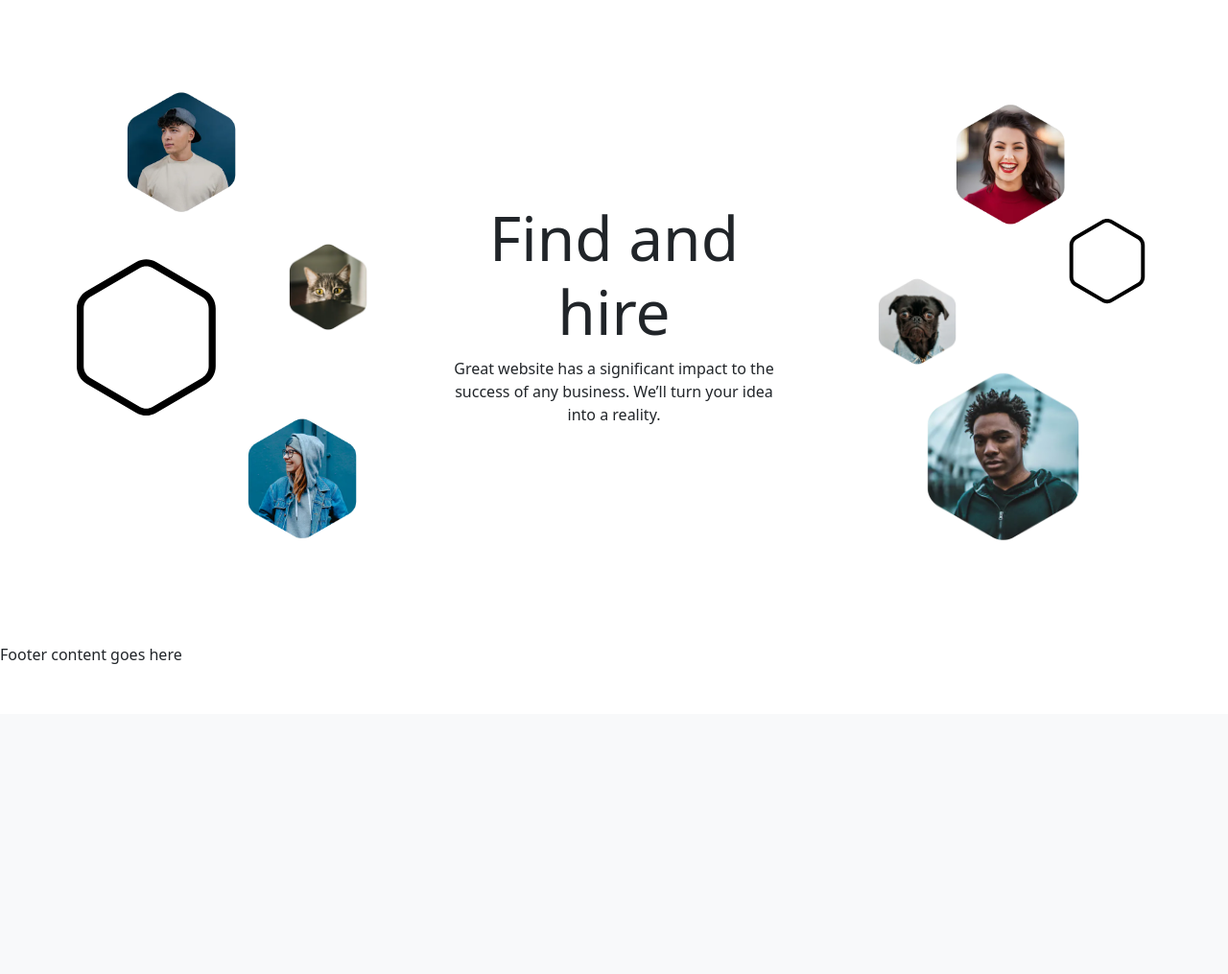
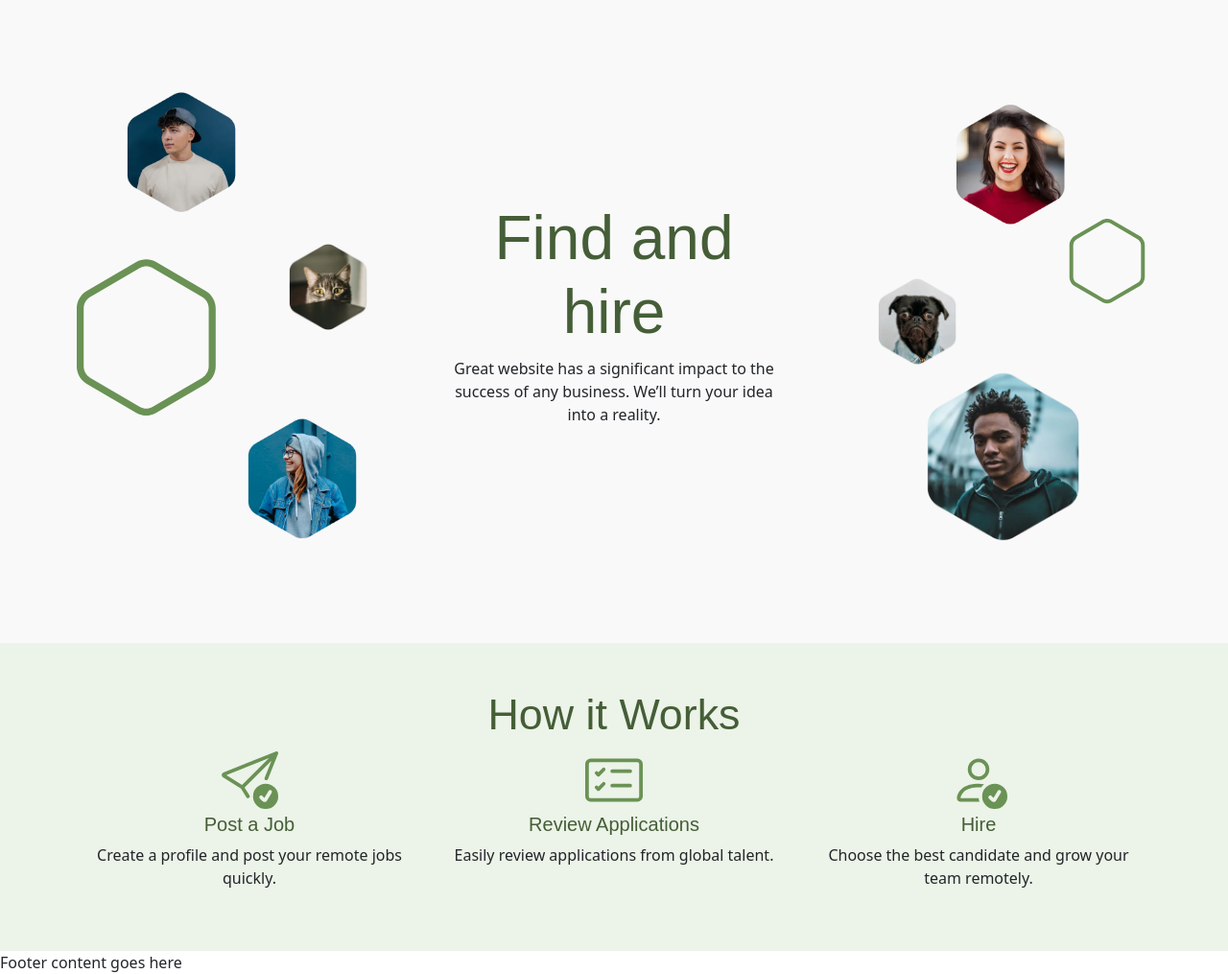
Before and after one commit to patrickhladun/remote-forge, a Django app: page / in a window 1280 px wide. Shown: the part 56-1071 px from the top of the page at 96% size. Before the commit the page ends 748 px from the top, so only its background shows below. Run offline with Django 5.2, Linux system fonts and the light colour scheme; some libraries are stand-ins or nearby versions.

Commit message:
feat: add and style how it works section

```diff
--- a/apps/base/templates/base/home.html
+++ b/apps/base/templates/base/home.html
@@ -43,6 +43,51 @@
       </div>
     </div>
   </section>
-
+  <section class="bg-brand-100 py-5">
+    <div class="container how-it-works">
+      <h2>How it Works</h2>
+      <div class="row">
+        <div class="col-lg-4">
+          <div>
+            <svg xmlns="http://www.w3.org/2000/svg" width="16" height="16" fill="currentColor" class="bi bi-send-check"
+              viewBox="0 0 16 16">
+              <path
+                d="M15.964.686a.5.5 0 0 0-.65-.65L.767 5.855a.75.75 0 0 0-.124 1.329l4.995 3.178 1.531 2.406a.5.5 0 0 0 .844-.536L6.637 10.07l7.494-7.494-1.895 4.738a.5.5 0 1 0 .928.372zm-2.54 1.183L5.93 9.363 1.591 6.602z" />
+              <path
+                d="M16 12.5a3.5 3.5 0 1 1-7 0 3.5 3.5 0 0 1 7 0m-1.993-1.679a.5.5 0 0 0-.686.172l-1.17 1.95-.547-.547a.5.5 0 0 0-.708.708l.774.773a.75.75 0 0 0 1.174-.144l1.335-2.226a.5.5 0 0 0-.172-.686" />
+            </svg>
+          </div>
+          <h3 class="h5">Post a Job</h3>
+          <p>Create a profile and post your remote jobs quickly.</p>
+        </div>
+        <div class="col-lg-4">
+          <div>
+            <svg xmlns="http://www.w3.org/2000/svg" width="16" height="16" fill="currentColor"
+              class="bi bi-card-checklist" viewBox="0 0 16 16">
+              <path
+                d="M14.5 3a.5.5 0 0 1 .5.5v9a.5.5 0 0 1-.5.5h-13a.5.5 0 0 1-.5-.5v-9a.5.5 0 0 1 .5-.5zm-13-1A1.5 1.5 0 0 0 0 3.5v9A1.5 1.5 0 0 0 1.5 14h13a1.5 1.5 0 0 0 1.5-1.5v-9A1.5 1.5 0 0 0 14.5 2z" />
+              <path
+                d="M7 5.5a.5.5 0 0 1 .5-.5h5a.5.5 0 0 1 0 1h-5a.5.5 0 0 1-.5-.5m-1.496-.854a.5.5 0 0 1 0 .708l-1.5 1.5a.5.5 0 0 1-.708 0l-.5-.5a.5.5 0 1 1 .708-.708l.146.147 1.146-1.147a.5.5 0 0 1 .708 0M7 9.5a.5.5 0 0 1 .5-.5h5a.5.5 0 0 1 0 1h-5a.5.5 0 0 1-.5-.5m-1.496-.854a.5.5 0 0 1 0 .708l-1.5 1.5a.5.5 0 0 1-.708 0l-.5-.5a.5.5 0 0 1 .708-.708l.146.147 1.146-1.147a.5.5 0 0 1 .708 0" />
+            </svg>
+          </div>
+          <h3 class="h5">Review Applications</h3>
+          <p>Easily review applications from global talent.</p>
+        </div>
+        <div class="col-lg-4">
+          <div>
+            <svg xmlns="http://www.w3.org/2000/svg" width="16" height="16" fill="currentColor"
+              class="bi bi-person-check" viewBox="0 0 16 16">
+              <path
+                d="M12.5 16a3.5 3.5 0 1 0 0-7 3.5 3.5 0 0 0 0 7m1.679-4.493-1.335 2.226a.75.75 0 0 1-1.174.144l-.774-.773a.5.5 0 0 1 .708-.708l.547.548 1.17-1.951a.5.5 0 1 1 .858.514M11 5a3 3 0 1 1-6 0 3 3 0 0 1 6 0M8 7a2 2 0 1 0 0-4 2 2 0 0 0 0 4" />
+              <path
+                d="M8.256 14a4.5 4.5 0 0 1-.229-1.004H3c.001-.246.154-.986.832-1.664C4.484 10.68 5.711 10 8 10q.39 0 .74.025c.226-.341.496-.65.804-.918Q8.844 9.002 8 9c-5 0-6 3-6 4s1 1 1 1z" />
+            </svg>
+          </div>
+          <h3 class="h5">Hire</h3>
+          <p>Choose the best candidate and grow your team remotely.</p>
+        </div>
+      </div>
+    </div>
+  </section>
 </main>
 {% endblock %}
--- a/src/styles/pages/home.scss
+++ b/src/styles/pages/home.scss
@@ -1,3 +1,4 @@
+/* Hero Section */
 .hero-home {
   padding: 90px 0;
 }
@@ -33,6 +34,22 @@
   transform: translate(80%, -100%);
   width: 46px;
 }
+
+/* How it Works Section */
+
+.how-it-works {
+  text-align: center;
+  svg {
+    width: 68px;
+    height: 68px;
+    fill: var(--color-brand-500);
+    padding: 4px;
+  }
+}
+.shape {
+  fill: var(--color-brand-500);
+}
+
 @media (min-width: 576px) {
   .left-01 {
     transform: translate(320%, -20%);
```
Also changed, not shown: static/assets/css/style.css.
